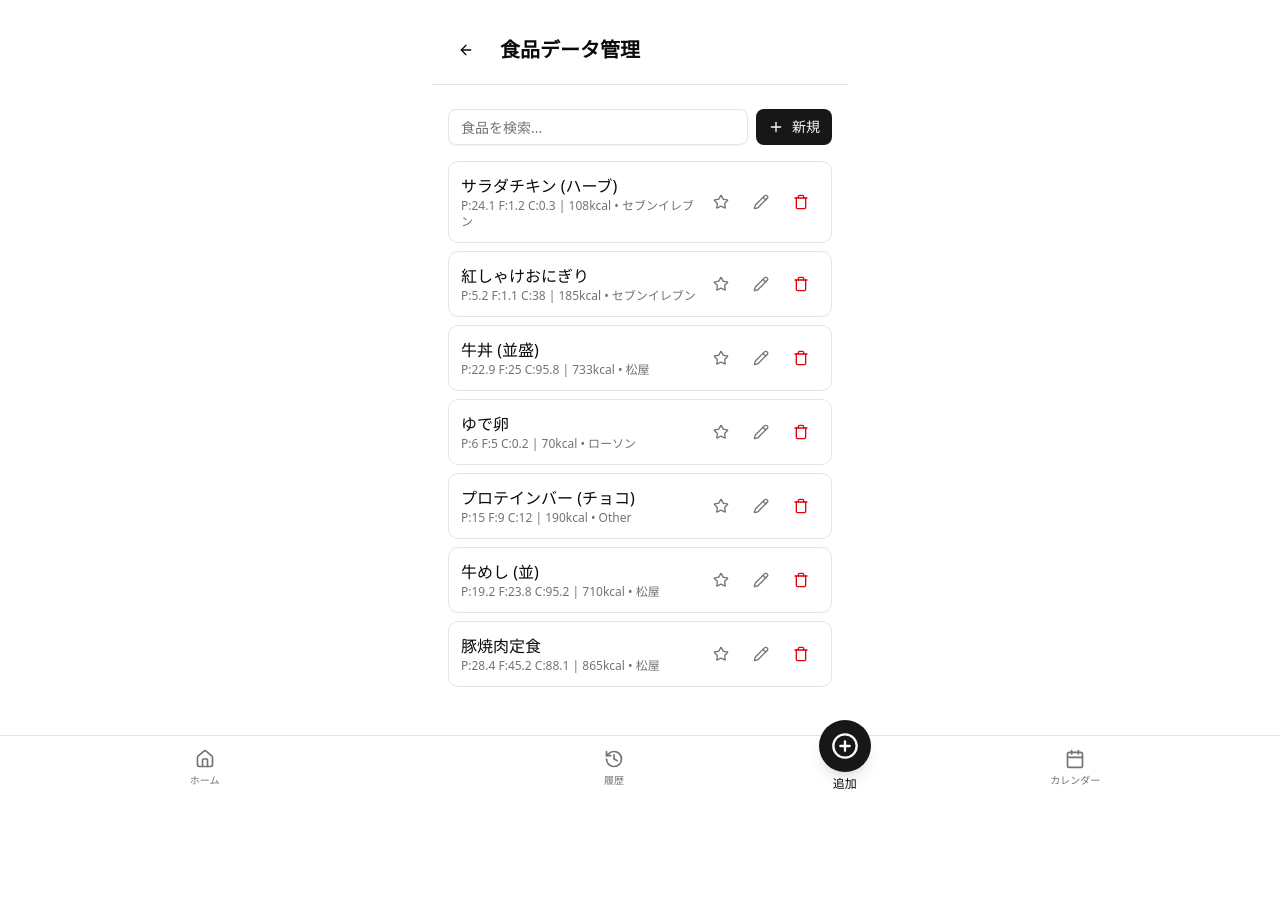
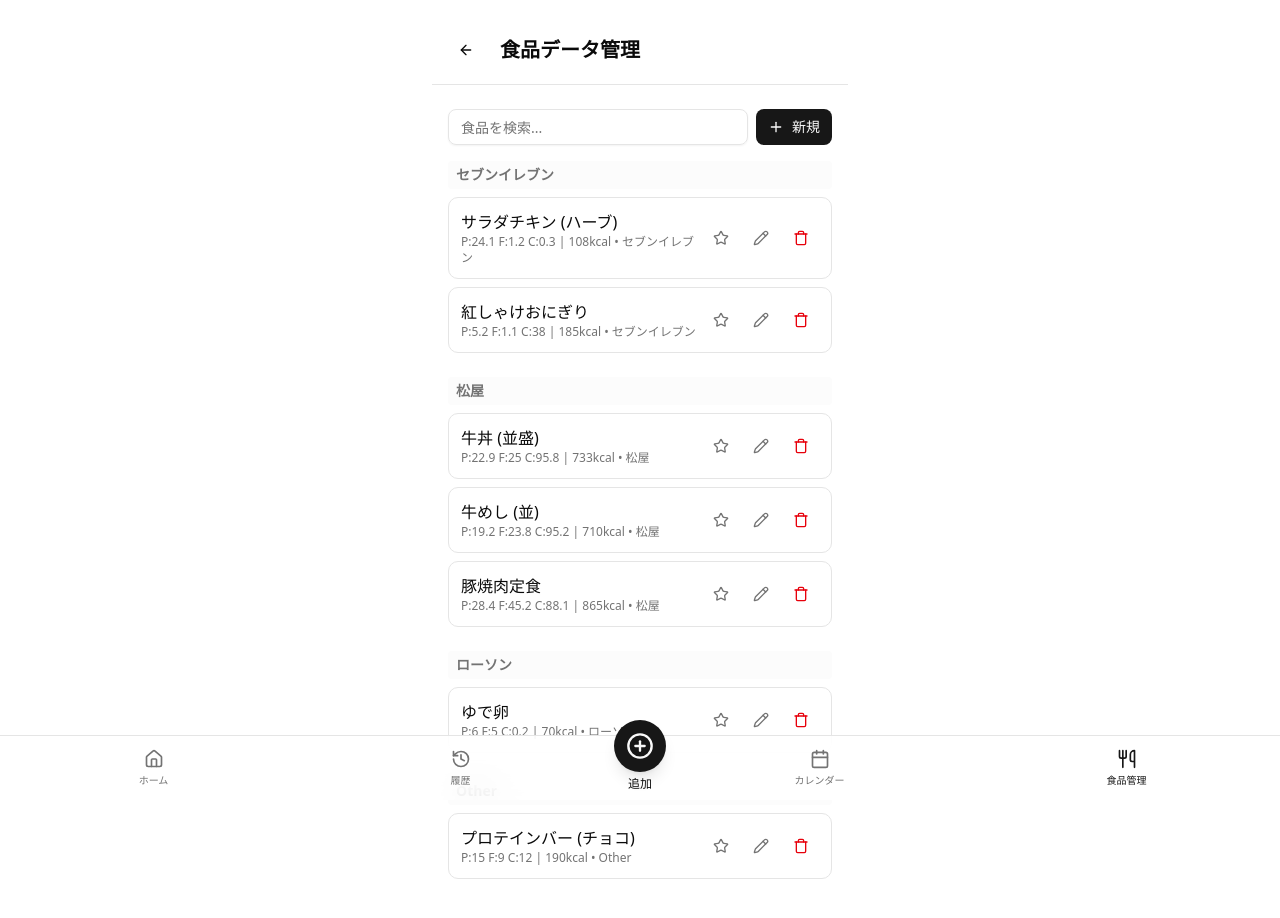
Before and after one commit to fujimoto080/PFC-Controller, a Next.js app: page /manage-foods in a window 1280 px wide. Shown: the top 918 px of the page. Before the commit the page ends 863 px from the top, so only its background shows below. Built offline with nearby package versions, Linux system fonts and the light colour scheme.

Commit message:
食品管理ページをフッターに追加

```diff
--- a/app/manage-foods/page.tsx
+++ b/app/manage-foods/page.tsx
@@ -211,9 +211,22 @@ export default function ManageFoodsPage() {
 
                         <div className="space-y-2">
                             {filteredFoods.length === 0 ? (
-                                <p className="text-center text-muted-foreground py-8">食品が見つかりません</p>
+                                <p>食品が見つかりません</p>
                             ) : (
-                                filteredFoods.map((food) => (
+                                Object.entries(
+                                    filteredFoods.reduce((acc, food) => {
+                                        const store = food.store || 'その他';
+                                        if (!acc[store]) acc[store] = [];
+                                        acc[store].push(food);
+                                        return acc;
+                                    }, {} as Record<string, typeof filteredFoods>),
+                                ).map(([store, foods]) => (
+                                    <div key={store} className="pb-4">
+                                        <h3 className="mb-2 text-sm font-semibold text-muted-foreground bg-muted/30 px-2 py-1 rounded">
+                                            {store}
+                                        </h3>
+                                        <div className="space-y-2">
+                                            {foods.map((food) => (
                                                 <div
                                                     key={food.id}
                                                     className="flex items-center justify-between rounded-lg border p-3 bg-card"
@@ -243,6 +256,9 @@ export default function ManageFoodsPage() {
                                                         </IconButton>
                                                     </div>
                                                 </div>
+                                            ))}
+                                        </div>
+                                    </div>
                                 ))
                             )}
                         </div>
--- a/components/layout/BottomNav.tsx
+++ b/components/layout/BottomNav.tsx
@@ -2,7 +2,7 @@
 
 import Link from 'next/link';
 import { usePathname } from 'next/navigation';
-import { Home, PlusCircle, History, Calendar } from 'lucide-react';
+import { Home, PlusCircle, History, Calendar, Utensils } from 'lucide-react';
 import { cn } from '@/lib/utils';
 
 export function BottomNav() {
@@ -13,6 +13,7 @@ export function BottomNav() {
     { href: '/log', icon: History, label: '履歴' },
     { href: '/add', icon: PlusCircle, label: '追加', main: true },
     { href: '/calendar', icon: Calendar, label: 'カレンダー' },
+    { href: '/manage-foods', icon: Utensils, label: '食品管理' },
   ];
 
   return (
```
Lines whose indentation alone changed are shown as unchanged.
